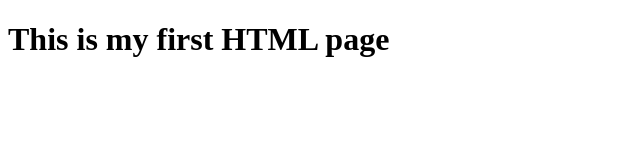
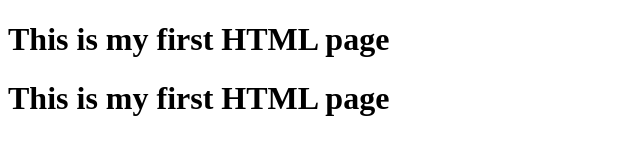
Before and after one commit to Priyanshumalik07/HTML, a plain HTML site: page index.html in a window 1280 px wide. Shown: the whole page, without its empty margins (0-640 px from the left). Drawn offline with Linux system fonts and the light colour scheme.

Commit message:
update index.html

```diff
--- a/index.html
+++ b/index.html
@@ -7,5 +7,6 @@
 </head>
 <body>
     <h1>This is my first HTML page</h1>
+    <h1>This is my first HTML page</h1>
 </body>
 </html>
```
